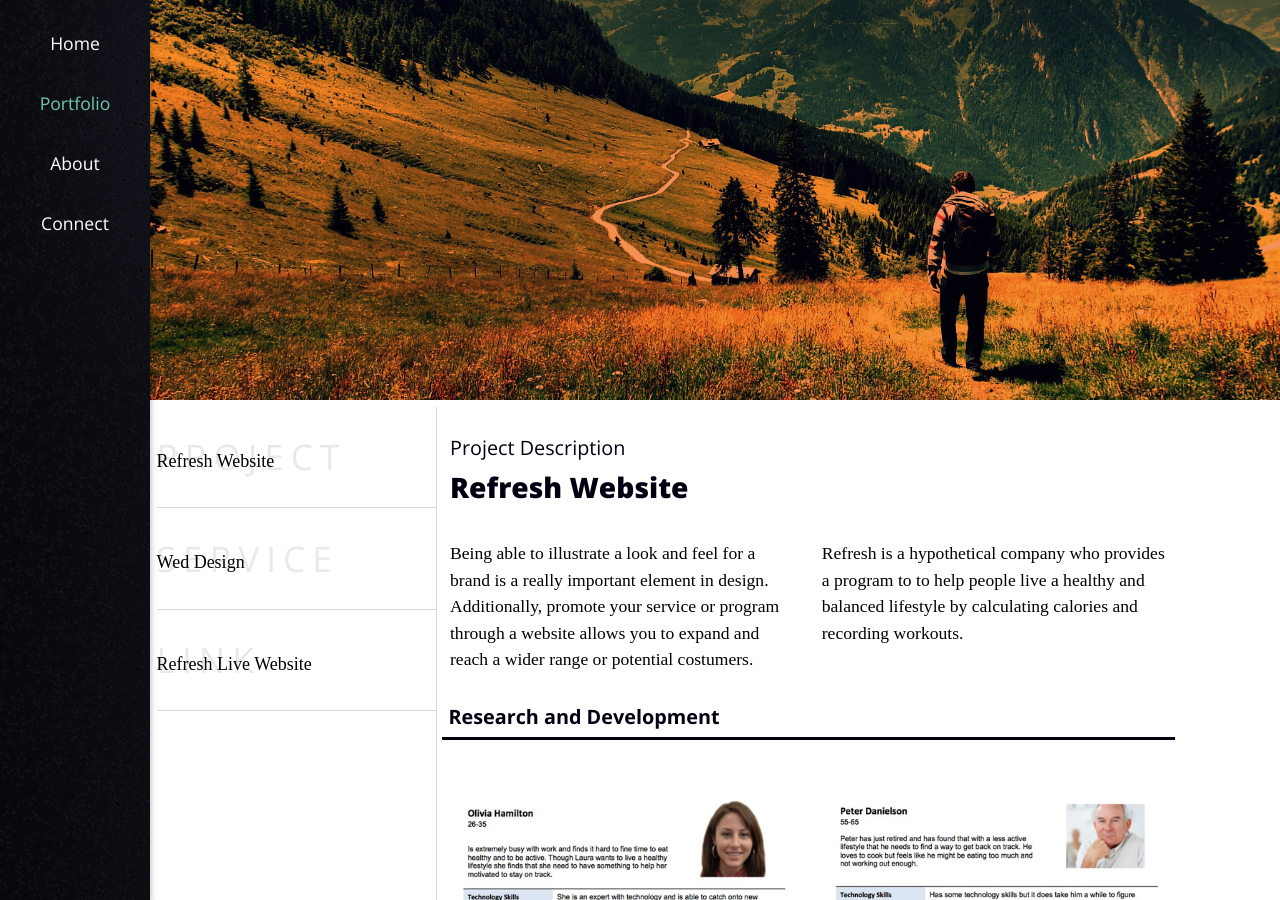
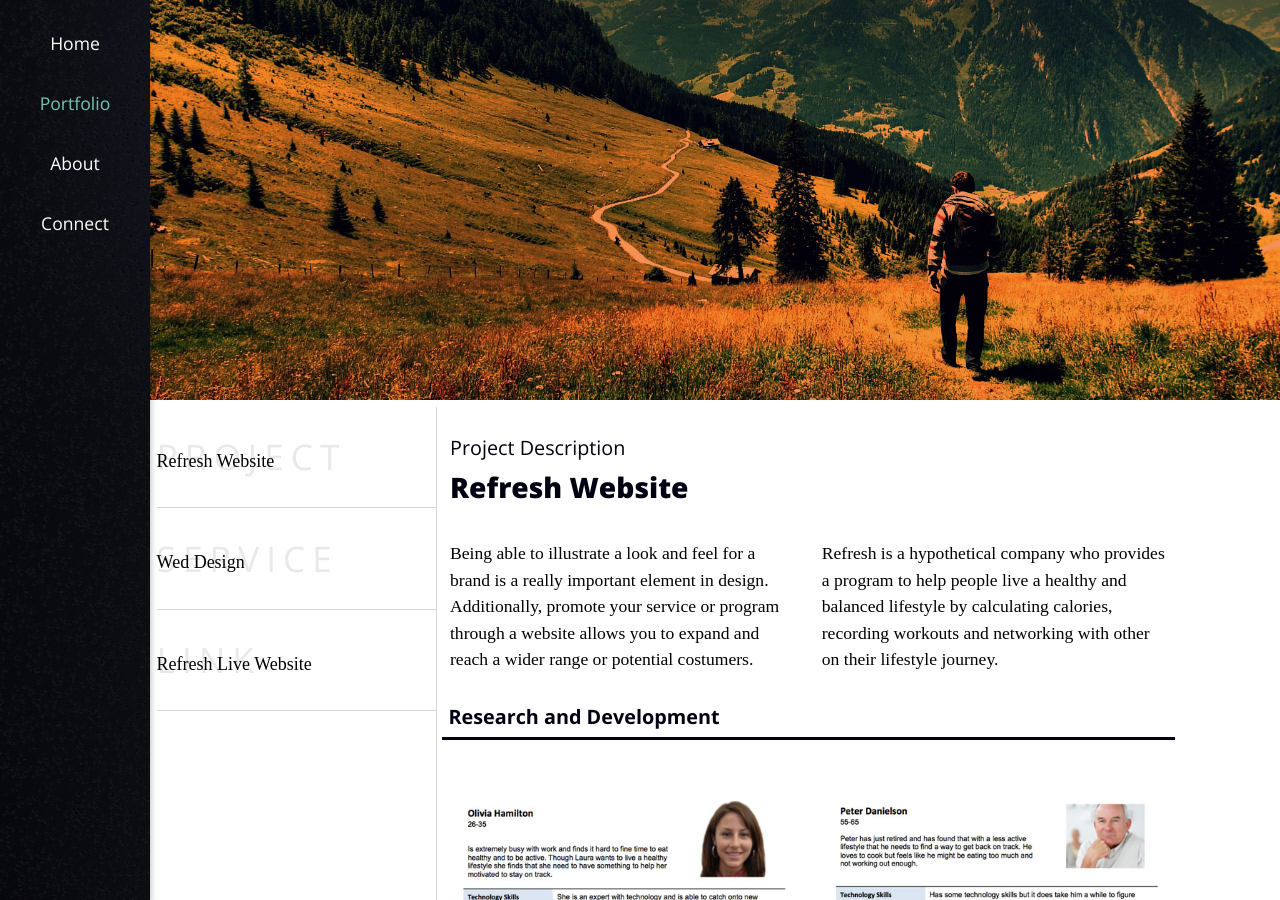
Before and after one commit to natalie-macpherson/portfolio, a Jekyll site: the page built from work/refresh.html, in a window 1280 px wide and 900 px high. Built offline with Jekyll 4.4.1, drawn with Linux system fonts in a browser that asks for light colours; some web fonts are replaced.

Commit message:
Refresh-images alts

```diff
--- a/_layouts/portfolio.html
+++ b/_layouts/portfolio.html
@@ -60,7 +60,7 @@
 								<img class="img-flex shadow" src="{{site.baseurl}}/img/{{img}}" alt="{{page.img-research2-alt}}">
 							{% endfor %}
 						</figure>
-						<figure class="unit unit-xs-1 unit-s-1 unit-m-1 unit-l-1 gutter-1-4 center pad-b-1-2">
+						<figure class="unit unit-xs-1 unit-s-1 unit-m-1 unit-l-1 gutter-1-4 center">
 							<figcaption class="text-left captions kilo pad-b-1-4">{{page.research3-caption}}</figcaption>
 							{% for img in page.img-research3 %}
 								<img class="img-flex shadow" src="{{site.baseurl}}/img/{{img}}" alt="{{page.img-research3-alt}}">
@@ -81,13 +81,13 @@
 						<figure class="unit unit-xs-1 unit-s-1 unit-m-1 unit-l-1 gutter-1-4 center pad-b">
 							<figcaption class="text-left captions kilo pad-b pad-b-1-4">{{page.design2-caption}}</figcaption>
 							{% for img in page.img-design2 %}
-								<img class="img-flex shadow" src="{{site.baseurl}}/img/{{img}}" alt="{{page.img-design2}}">
+								<img class="img-flex shadow" src="{{site.baseurl}}/img/{{img}}" alt="{{page.img-design2-alt}}">
 							{% endfor %}
 						</figure>
-						<figure class="unit unit-xs-1 unit-s-1 unit-m-1 unit-l-1 gutter-1-4 center pad-b">
+						<figure class="unit unit-xs-1 unit-s-1 unit-m-1 unit-l-1 gutter-1-4 center">
 							<figcaption class="text-left captions kilo pad-b-1-4">{{page.design3-caption}}</figcaption>
 							{% for img in page.img-design3 %}
-								<img class="img-flex shadow" src="{{site.baseurl}}/img/{{img}}" alt="{{page.img-design3}}">
+								<img class="img-flex shadow" src="{{site.baseurl}}/img/{{img}}" alt="{{page.img-design3-alt}}">
 							{% endfor %}
 						</figure>
 
@@ -105,25 +105,25 @@
 						<figure class="gutter-1-4 unit unit-xs-1 unit-s-1 unit-m-1 unit-l-1 gutter-1-8 center pad-b pad-t">
 							<figcaption class="text-left captions kilo pad-b-1-4">{{page.solution1-caption}}</figcaption>
 							{% for img in page.img-solution1 %}
-								<img class="img-flex shadow" src="{{site.baseurl}}/img/{{img}}" alt="{{page.img-solution1}}">
+								<img class="img-flex shadow" src="{{site.baseurl}}/img/{{img}}" alt="{{page.img-solution1-alt}}">
 							{% endfor %}
 						</figure>
 							<figure class="gutter-1-4 unit unit-xs-1 unit-s-1 unit-m-1 unit-l-1 gutter-1-8 center pad-b pad-t">
 							<figcaption class="text-left captions kilo pad-b-1-4">{{page.solution2-caption}}</figcaption>
 							{% for img in page.img-solution2 %}
-								<img class="img-flex shadow" src="{{site.baseurl}}/img/{{img}}" alt="{{page.img-solution2}}">
+								<img class="img-flex shadow" src="{{site.baseurl}}/img/{{img}}" alt="{{page.img-solution2-alt}}">
 							{% endfor %}
 						</figure>
 						<figure class="unit unit-xs-1 unit-s-1 unit-m-1 unit-l-1 gutter-1-8 center pad-t">
 							<figcaption class="text-left captions kilo pad-b-1-4">{{page.solution3-caption}}</figcaption>
 							{% for img in page.img-solution3 %}
-								<img class="gutter-1-4 img-flex shadow" src="{{site.baseurl}}/img/{{img}}" alt="{{page.img-solution3}}">
+								<img class="gutter-1-4 img-flex shadow" src="{{site.baseurl}}/img/{{img}}" alt="{{page.img-solution3-alt}}">
 							{% endfor %}
 						</figure>
 						<figure class="unit unit-xs-1 unit-s-1 unit-m-1 unit-l-1 gutter-1-8 center pad-t">
 							<figcaption class="text-left captions kilo pad-b-1-4">{{page.solution4-caption}}</figcaption>
 							{% for img in page.img-solution4 %}
-								<img class="gutter-1-4 img-flex shadow" src="{{site.baseurl}}/img/{{img}}" alt="{{page.img-solution4}}">
+								<img class="gutter-1-4 img-flex shadow" src="{{site.baseurl}}/img/{{img}}" alt="{{page.img-solution4-alt}}">
 							{% endfor %}
 						</figure>
 						</div>
--- a/work/refresh.html
+++ b/work/refresh.html
@@ -7,7 +7,7 @@
 project-link: Refresh Live Website
 billboardClass: billboard-refresh
 para1: Being able to illustrate a look and feel for a brand is a really important element in design. Additionally, promote your service or program through a website allows you to expand and reach a wider range or potential costumers.
-para2: Refresh is a hypothetical company who provides a program to to help people live a healthy and balanced lifestyle by calculating calories and recording workouts.
+para2: Refresh is a hypothetical company who provides a program to help people live a healthy and balanced lifestyle by calculating calories, recording workouts and  networking with other on their lifestyle journey.
 para3: This project incorporated UI/UX and web development elements in order to design and code a full website with all of the steps a user would have to follow to learn and sign up for the service. The website is fully responsive allowing the user to use the program on any device.
 para4: The colours and imagery chosen for the website were colours that reflected a positive and active lifestyle. All the icons where created to visual show the different features that user would receive if they signed up with Refresh. These icons also provide a pop of colour which draws the users eye to the many features the program provided.
 
@@ -20,10 +20,10 @@
   - refresh/refresh-persona.jpg
 img-research1-alt: Research for two persona's of individuals who might want to use Refresh
 
-
 img-research2:
   - refresh/refresh-trends.jpg
 img-research2-alt: Trends that are typical for Saas websites. Large billboard pricing chart • call to action button • sections divided up by a design element.
+
 
 
 img-design2:
@@ -36,12 +36,20 @@
 img-design1-alt: Moodboard to illustrate the look and feel of the Refresh website.
 
 
+
 img-solution1:
   -  refresh/refresh-icons.jpg
+img-solution1-alt: five orange icons designs for features provided through Refresh.
+
 img-solution2:
   - refresh/refresh-option.jpg
+img-solution2-alt: Showing how icons and text is designed on top of a blue tinted image of people in a spinning class.
+
 img-solution3:
   - refresh/refresh-plans.jpg
+img-solution3-alt: Design of a pricing chart for Refresh.
+
 img-solution4:
   - refresh/refresh-white.jpg
+img-solution4-alt: Mockup showing the website being responsive on a desktop, laptop and mobile.
 ---
```
